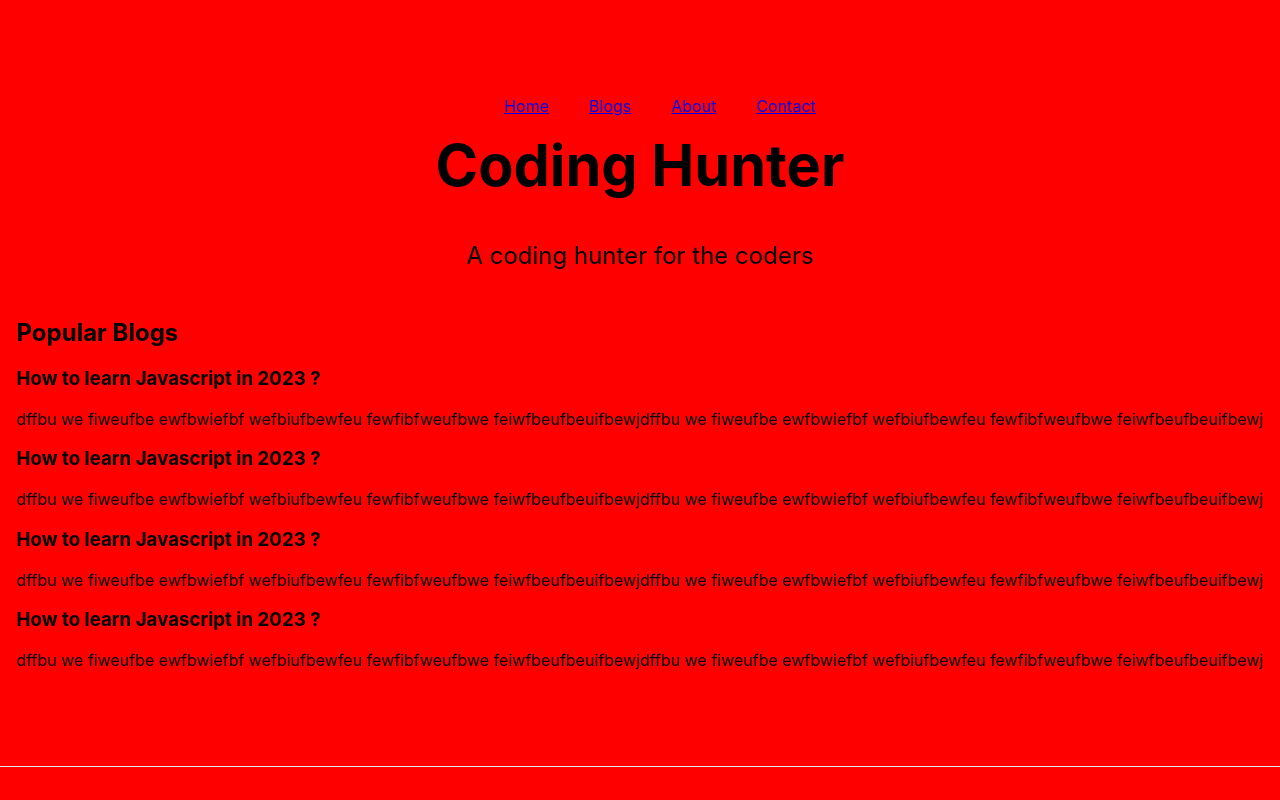
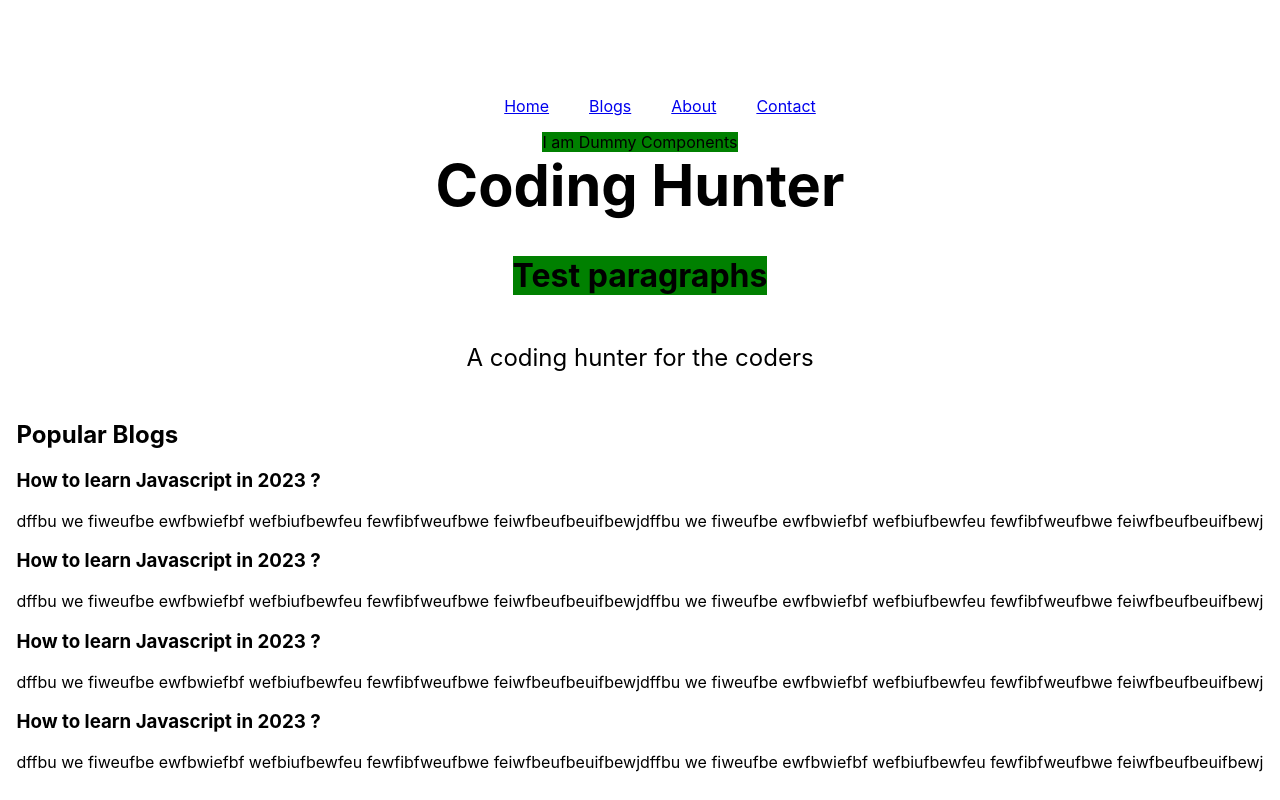
Before and after one commit to AkshayChavhan/learn_nextjs, a Next.js app in the folder nextjs-blog/: page / in a window 1280 px wide. Shown: the top 800 px of the page. Built offline with nearby package versions, Linux system fonts and the light colour scheme.

Commit message:
styled jsx in nextjs implemented

```diff
--- /dev/null
+++ b/nextjs-blog/components/dummy.js
@@ -0,0 +1,22 @@
+import React from 'react'
+
+
+
+function Dummy() {
+    // here we added "global" attribute which will cause to apply css on "Test paragraphs".
+    // if we remove it then it will css from same will remove even after classname is there.
+    return (
+        <>
+            <style jsx global>
+                {`
+        .dummyCss {
+            background : green;
+        }
+        `}
+            </style>
+            <div className='dummyCss'>I am Dummy Components</div>
+        </>
+    )
+}
+
+export default Dummy
--- a/nextjs-blog/pages/index.js
+++ b/nextjs-blog/pages/index.js
@@ -2,16 +2,12 @@ import Head from 'next/head';
 import Script from 'next/script';
 import Link from 'next/link';
 import styles from '../styles/Home.module.css';
-import styles1 from '../styles/Home1.module.css';  //module css recommanded by nextjs
-// import "../styles/extracss.css"; //here you will get below error as you can not add global css into child componente
-// but you can add it in
-//  -- node_modules
-//  -- create file name _app.js and move files into it.
+import Dummy from '../components/dummy';
 
 
 export default function Home() {
   return (
-    <div className={styles1.container}>
+    <div className={styles.container}>
       <Head>
         <title>Coder Hunder</title>
         <meta name="description" content="Generated by create next app" />
@@ -29,9 +25,11 @@ export default function Home() {
             <Link href='/contact'><li>Contact</li></Link>
           </ul>
         </nav>
+        <Dummy />
         <h1 className={styles.title}>
           Coding Hunter
         </h1>
+        <h1 className='dummyCss'>Test paragraphs</h1>
 
         <p className={styles.description}>
           A coding hunter for the coders
--- a/nextjs-blog/styles/Home1.module.css
+++ /dev/null
@@ -1,3 +0,0 @@
-.container {
-  background : red
-}
--- a/nextjs-blog/styles/extracss.css
+++ /dev/null
@@ -1,3 +0,0 @@
-body {
-    background: green;
-}
```
